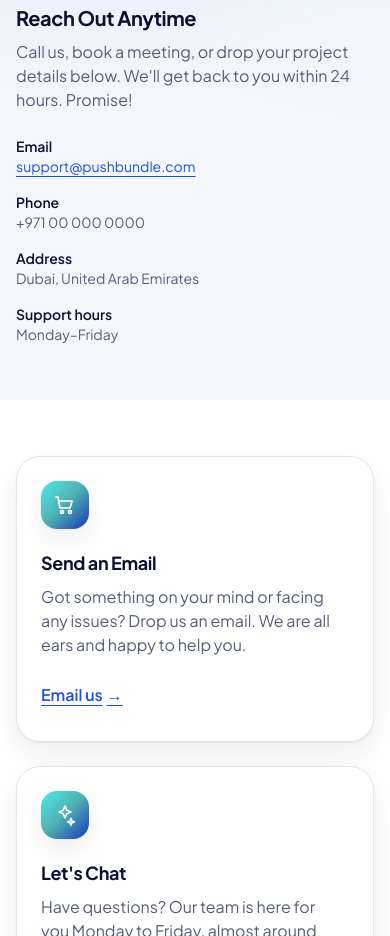
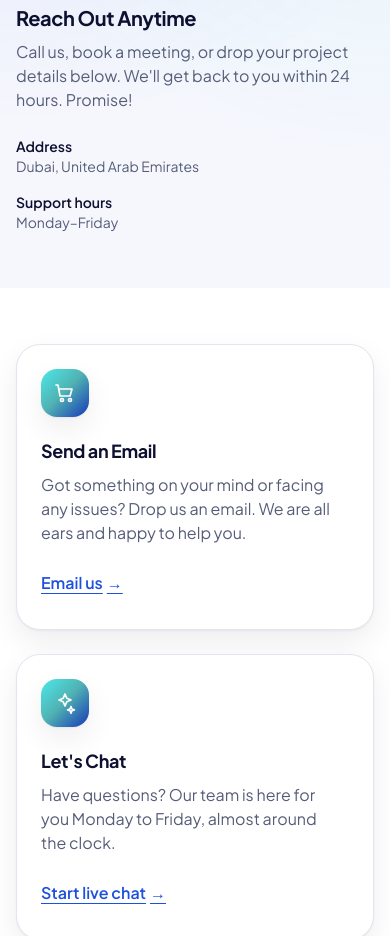
Before and after one commit to jahangir-efoli/push-bundle-website, a Next.js app: page /en/contact-us in a window 390 px wide. Shown: the part 1020-1956 px from the top of the page. Built offline with nearby package versions, Linux system fonts and the light colour scheme.

Commit message:
Contact: hide email + phone from the info sidebar
Show only Address and Support hours in the contact sidebar; drop the
email and phone rows per request.

Co-Authored-By: Claude Opus 4.8 (1M context) <noreply@anthropic.com>

```diff
--- a/app/[lang]/contact-us/page.tsx
+++ b/app/[lang]/contact-us/page.tsx
@@ -101,25 +101,6 @@ export default async function ContactPage({ params }: Props) {
             <dl className="mt-6 space-y-4 text-sm">
               <div>
                 <dt className="font-semibold text-foreground">
-                  {sidebar.emailLabel}
-                </dt>
-                <dd>
-                  <a
-                    href={`mailto:${contactDetails.email}`}
-                    className="text-primary underline underline-offset-4"
-                  >
-                    {contactDetails.email}
-                  </a>
-                </dd>
-              </div>
-              <div>
-                <dt className="font-semibold text-foreground">
-                  {sidebar.phoneLabel}
-                </dt>
-                <dd className="text-muted">{contactDetails.phone}</dd>
-              </div>
-              <div>
-                <dt className="font-semibold text-foreground">
                   {sidebar.addressLabel}
                 </dt>
                 <dd className="text-muted">{contactDetails.address}</dd>
```
